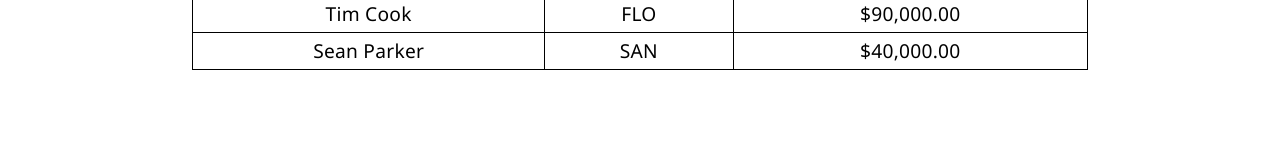
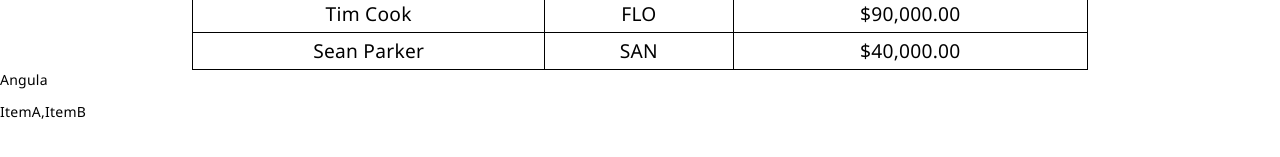
Before and after one commit to mayurrohokale/practice_repo, an Angular app: page / in a window 1280 px wide. Shown: the part 151-308 px from the top of the page. Built offline with nearby package versions, Linux system fonts and the light colour scheme.

Commit message:
slice pipe(built in pipe to slice the array

```diff
--- a/src/app/app.component.html
+++ b/src/app/app.component.html
@@ -15,3 +15,9 @@
         </tr>
     </table>
 </div>
+
+<p>
+  {{'Angular slice pipe' | slice:0:6}}
+</p>
+
+<p>{{slicearr| slice:0:2}}</p>
--- a/src/app/app.component.ts
+++ b/src/app/app.component.ts
@@ -20,4 +20,6 @@
     {name: 'tim cook', state: 'florida', salary: 90000},
     {name:'sean parker', state:'san andreas', salary:40000},
   ];
+
+  slicearr = ['ItemA','ItemB', 'Itemc']
 }
```
